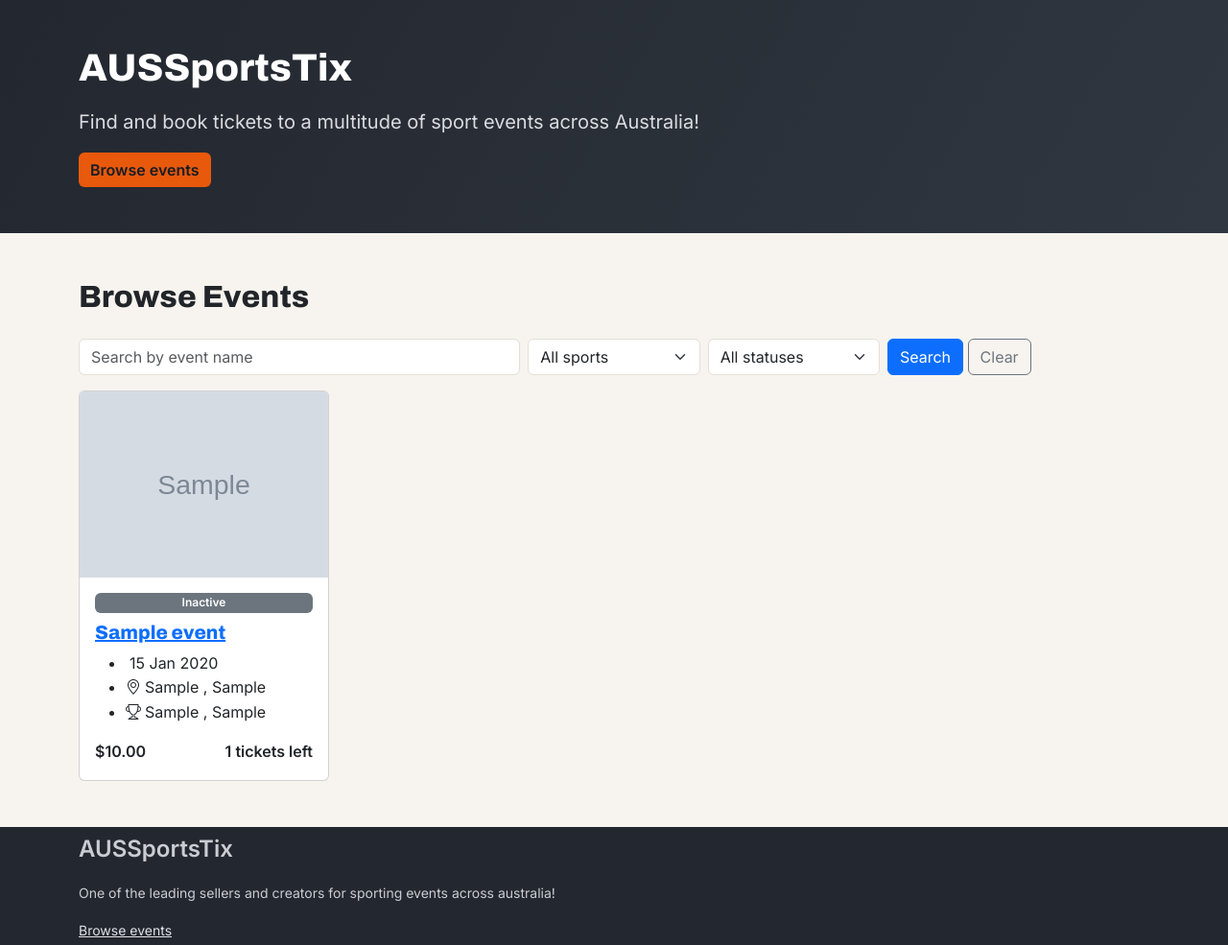
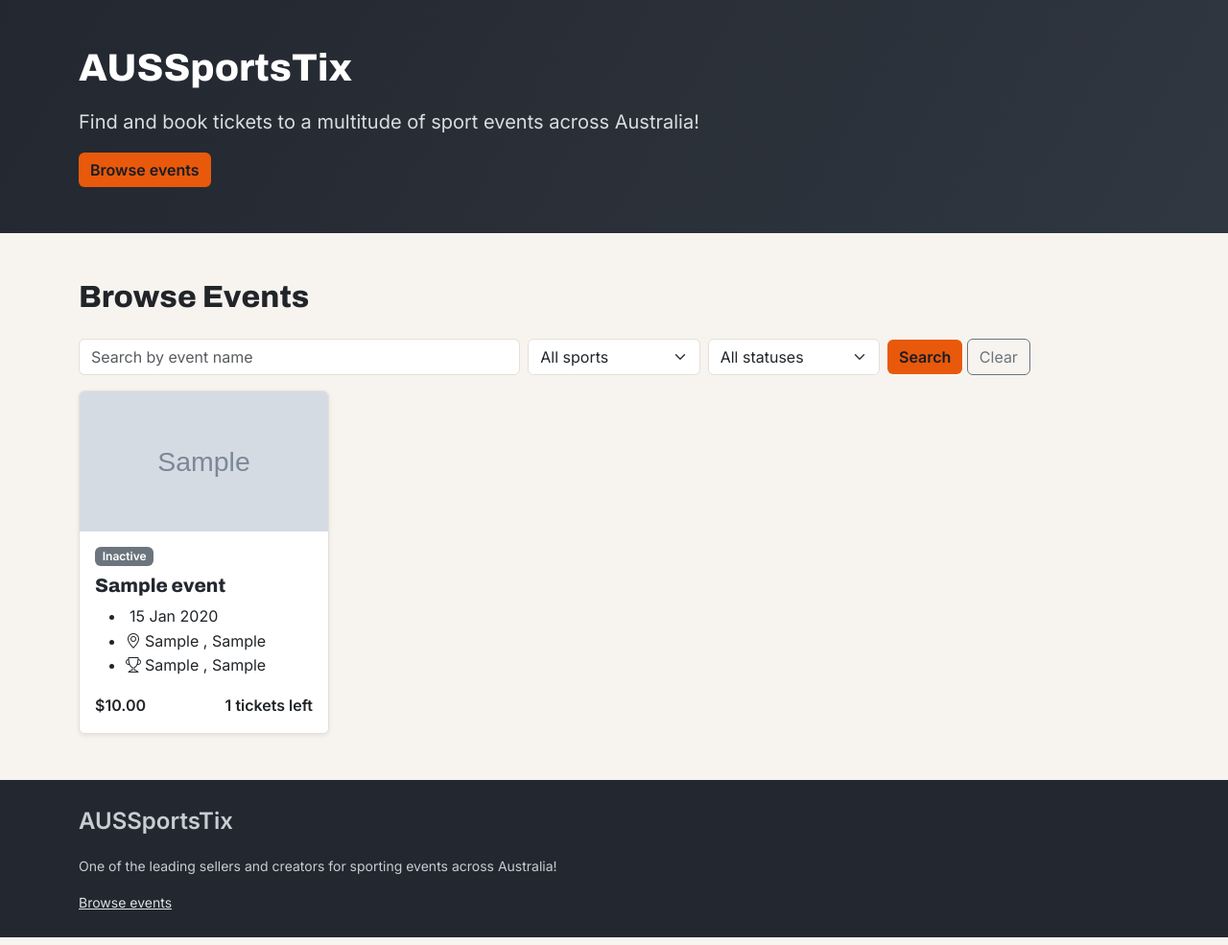
Before and after one commit to JoshK28/a2_group27, a Flask app: page / in a window 1280 px wide. Shown: the part 59-1044 px from the top of the page at 96% size. Run offline with Flask 3, Linux system fonts and the light colour scheme; tables that the repository leaves empty hold one stand-in row (values such as "Sample post"); grey boxes marked "Sample" are stand-in pictures; some libraries are stand-ins or nearby versions.

Commit message:
Styling for footer and update-page image. Bug fixes to introduced errors

```diff
--- a/AUSSportsTix/__init__.py
+++ b/AUSSportsTix/__init__.py
@@ -70,8 +70,8 @@ def create_app():
 
 
     #Testing purposes for error 500. Comment out if preffered
-    @app.route('/test500')
-    def test500():
-        raise RuntimeError('Temporary 500 test')
+    #@app.route('/test500')
+    #def test500():
+    #    raise RuntimeError('Temporary 500 test')
 
     return app
--- a/AUSSportsTix/aoc.py
+++ b/AUSSportsTix/aoc.py
@@ -20,7 +20,7 @@ CAPITAL_CITIES = {
     'sydney': {
         'city': 'Sydney',
         'place_name': None,
-        'custodians': 'Garidgal people of the Eora Nation',
+        'custodians': 'Gaidgal people of the Eora Nation',
         'names': ['Cadigal', 'Gadigal'],
         'contested': 'Gadical Country is the city centre. Greater Sydney also covers the Darug, Dharawal, Guringai people.',
         'source': 'City of Sydney; Metropolitan Local Aboriginal Land Council',
--- a/AUSSportsTix/static/style/styles.css
+++ b/AUSSportsTix/static/style/styles.css
@@ -109,6 +109,30 @@ h3 {
   padding: 12px 0;
   border-bottom: 1px solid var(--line);
 }
+/* Event cards on landing page */
+.event-card {
+  border-color:var(--line);
+  box-shadow: 0 0.125rem 0.25rem #23272f14;
+  transition: box-shadow 0.2s, border-color 0.2s;
+}
+.event-card:hover,
+.event-card:focus-within {
+  border-color: var(--orange);
+  box-shadow: 0 0.5rem 1rem #23272f2e;
+}
+.event-card-img {
+  aspect-ratio: 16 / 9;
+  object-fit: cover;
+}
+.event-card .card-title a {
+  color: var(--granite);
+  text-decoration: none;
+}
+.event-card:hover .card-title a {
+  color: var(--orange-dark);
+}
+
+
 /* Event details page */
 .event-image {
   width: 100%;
--- a/AUSSportsTix/templates/base.html
+++ b/AUSSportsTix/templates/base.html
@@ -99,10 +99,10 @@
 
     {% endblock %}
 
-    <footer class="site-footer p5-y mt-auto">
-        <div class="container py-1">
+    <footer class="site-footer py-4 mt-auto">
+        <div class="container">
             <p class="fs-4 fw-bold"> AUSSportsTix </p>
-            <p> One of the leading sellers and creators for sporting events across australia! </p>
+            <p> One of the leading sellers and creators for sporting events across Australia! </p>
             <p class="mb-0 d-flex flex-wrap gap-3">
                 <a href="{{ url_for('main.index') }}"> Browse events </a>
 
--- a/AUSSportsTix/templates/events/create.html
+++ b/AUSSportsTix/templates/events/create.html
@@ -8,7 +8,7 @@
                 {% if event %}
                     <p> Status: <strong>{{ event.status }}</strong>
                     Tickets booked: {{ event.ticket_capacity - event.tickets_remaining }}</p>
-                    <img src="{{ url_for('static', filename=event.image) }}" alt="Event Image" class="img-fluid mb-3">
+                    <img src="{{ event.image }}" alt="Event Image" class="img-fluid rounded mb-3">
                 {% endif %}
                 {% if event and event.status == 'Cancelled' %}
                     <p>This event has been cancelled and can no longer be edited</p>
--- a/AUSSportsTix/templates/index.html
+++ b/AUSSportsTix/templates/index.html
@@ -48,7 +48,7 @@
 
         <!-- button -->
         <div class="col-md-3">
-            <button class="btn btn-primary" type="submit"> Search </button>
+            <button class="btn btn-brand" type="submit"> Search </button>
             <a class="btn btn-outline-secondary" href="{{ url_for('main.index') }}"> Clear </a>
         </div>
      </form>
@@ -72,7 +72,7 @@
                     <img src="{{ event.image }}" class="card-img-top event event-card-img" alt="{{event.title}}">
 
                     <div class="card-body d-flex flex-column">
-                        <span class="badge text-bg-{{ badge[event.status] }} mb-2"> {{ event.status }} </span>
+                        <span class="badge text-bg-{{ badge[event.status] }} align-self-start mb-2"> {{ event.status }} </span>
 
                         <h3 class="h5 card-title">
                             <a class="stretched-link" href="{{ url_for('event.show', id=event.id) }}"> {{ event.title }} </a>
```
